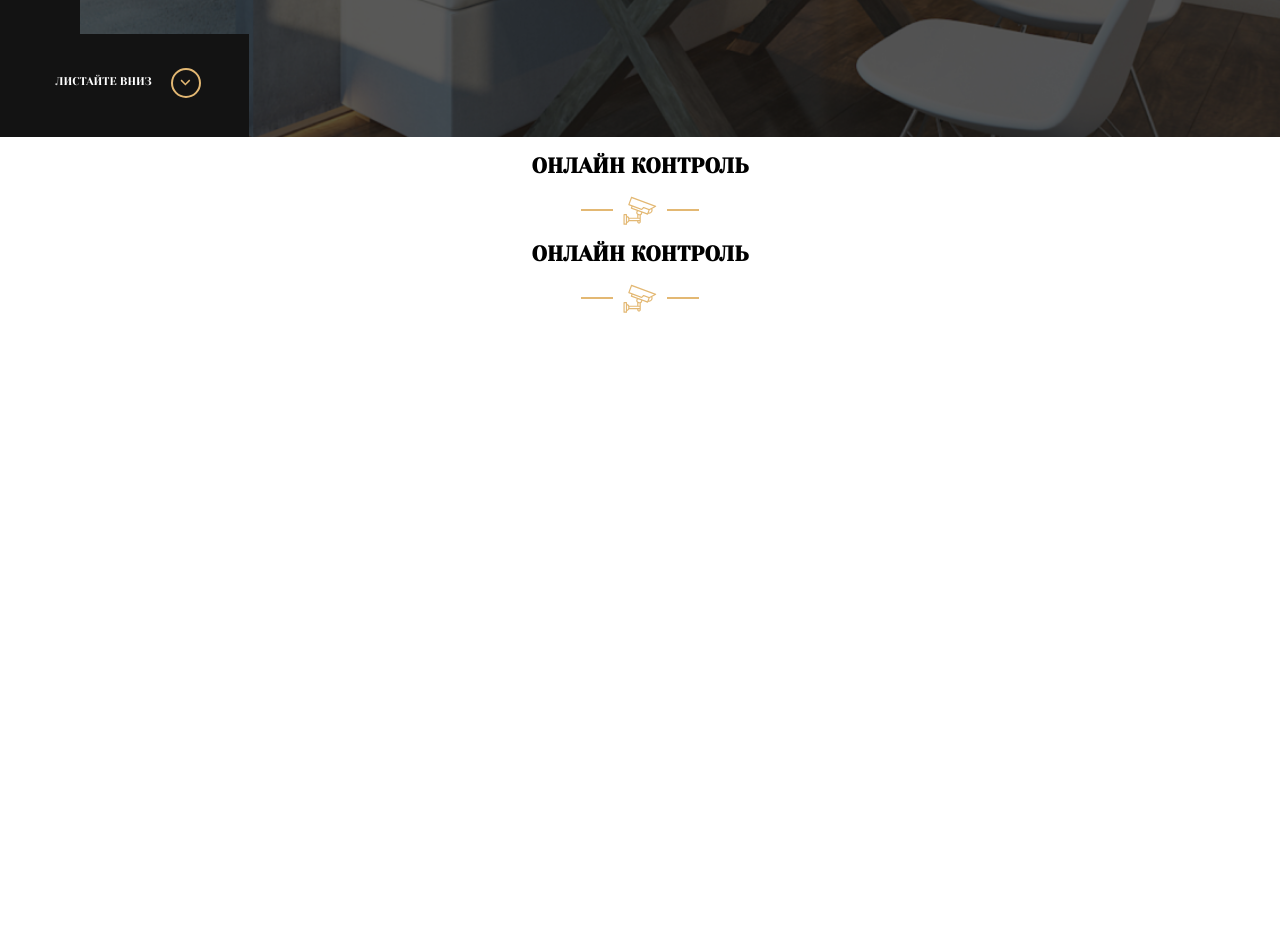
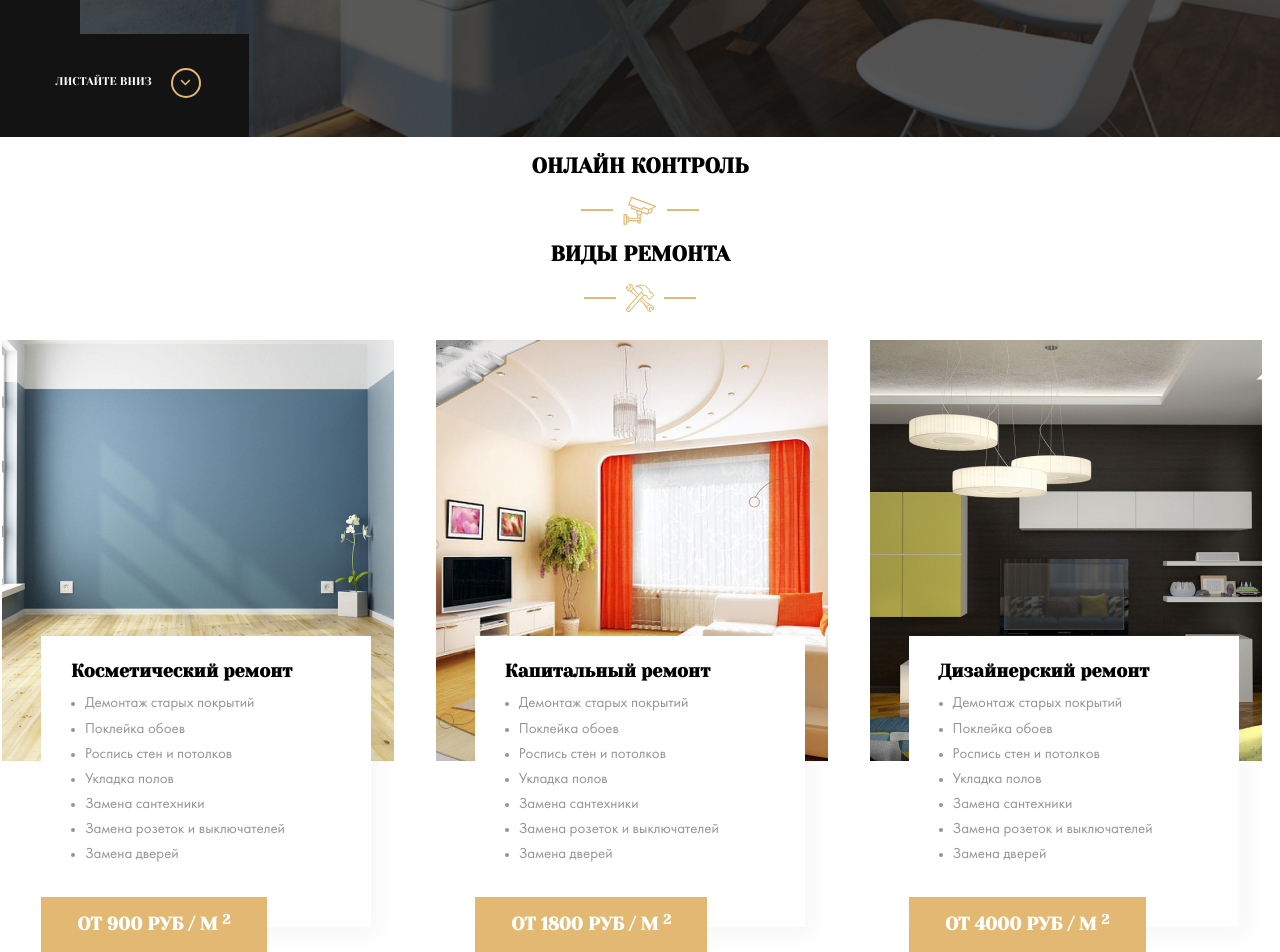
Before and after one commit to elek3k/Web_Start, a website: page index.html in a window 1280 px wide. Shown: the part 663-1615 px from the top of the page. Before the commit the page ends 976 px from the top, so only its background shows below. Drawn offline with Linux system fonts and the light colour scheme.

Commit message:
feat: add section types

```diff
--- a/index.html
+++ b/index.html
@@ -70,18 +70,97 @@
     <!-- /.container -->
   </section>
   <!-- /.section control -->
+  <!-- section types -->
   <section class="section types">
     <div class="container">
-      <div class="section-title">
-        <h2 class="section-title__heading">Онлайн контроль</h2>
+      <div class="section-title types__section-title">
+        <h2 class="section-title__heading">Виды ремонта</h2>
         <div class="section-title__image">
-          <img src="img/camera.svg" alt="camera">
+          <img src="img/repair.svg" alt="repair">
         </div>
       </div>
+      <!-- /.section-title -->
+
+      <!-- block cards -->
+      <div class="row">
+        <div class="col">
+          <div class="card">
+            <img src="img/types/type1.jpg" alt="" class="card__image">
+            <div class="card__text">
+              <h3 class="card__title">Косметический ремонт</h3>
+              <!-- /.card__title -->
+              <ul class="card__list">
+                <li class="card__item">Демонтаж старых покрытий</li>
+                <li class="card__item">Поклейка обоев</li>
+                <li class="card__item">Роспись стен и потолков</li>
+                <li class="card__item">Укладка полов</li>
+                <li class="card__item">Замена сантехники</li>
+                <li class="card__item">Замена розеток и выключателей</li>
+                <li class="card__item">Замена дверей</li>
+                <!-- /.card__item -->
+              </ul>
+              <!-- /.card__list -->
+              <strong class="card__pricetag">от 900 руб / m <sup>2</sup></strong>
+            </div>
+            <!-- /.card__text -->
+          </div>
+          <!-- /.card -->
+        </div>
+        <!-- /.col -->
+        <div class="col">
+          <div class="card">
+            <img src="img/types/type2.jpg" alt="" class="card__image">
+            <div class="card__text">
+              <h3 class="card__title">Капитальный ремонт</h3>
+              <!-- /.card__title -->
+              <ul class="card__list">
+                <li class="card__item">Демонтаж старых покрытий</li>
+                <li class="card__item">Поклейка обоев</li>
+                <li class="card__item">Роспись стен и потолков</li>
+                <li class="card__item">Укладка полов</li>
+                <li class="card__item">Замена сантехники</li>
+                <li class="card__item">Замена розеток и выключателей</li>
+                <li class="card__item">Замена дверей</li>
+                <!-- /.card__item -->
+              </ul>
+              <!-- /.card__list -->
+              <strong class="card__pricetag">от 1800 руб / m <sup>2</sup></strong>
+            </div>
+            <!-- /.card__text -->
+          </div>
+          <!-- /.card -->
+        </div>
+        <!-- /.col -->
+        <div class="col">
+          <div class="card">
+            <img src="img/types/type3.jpg" alt="" class="card__image">
+            <div class="card__text">
+              <h3 class="card__title">Дизайнерский ремонт</h3>
+              <!-- /.card__title -->
+              <ul class="card__list">
+                <li class="card__item">Демонтаж старых покрытий</li>
+                <li class="card__item">Поклейка обоев</li>
+                <li class="card__item">Роспись стен и потолков</li>
+                <li class="card__item">Укладка полов</li>
+                <li class="card__item">Замена сантехники</li>
+                <li class="card__item">Замена розеток и выключателей</li>
+                <li class="card__item">Замена дверей</li>
+                <!-- /.card__item -->
+              </ul>
+              <!-- /.card__list -->
+              <strong class="card__pricetag">от 4000 руб / m <sup>2</sup></strong>
+            </div>
+            <!-- /.card__text -->
+          </div>
+          <!-- /.card -->
+        </div>
+        <!-- /.col -->
+      </div>
+      <!-- /.row -->
     </div>
     <!-- /.container -->
   </section>
-  <!-- /.section control -->
+  <!-- /.section types -->
 
 </body>
 </html>
--- a/sass/_settings.sass
+++ b/sass/_settings.sass
@@ -5,6 +5,8 @@ html
 body
   font-family: 'FuturaBookC', sans-serif
   font-size: 1rem
+img
+  max-width: 100%
 .section
   &-title
     text-align: center
--- a/sass/_variables.sass
+++ b/sass/_variables.sass
@@ -1,3 +1,4 @@
 $dark: #131313
 $light: #fff
 $primary: #e3b873
+$secondary: #959595
--- a/sass/style.sass
+++ b/sass/style.sass
@@ -7,5 +7,6 @@
 @import 'templates/header'
 @import 'templates/hero'
 @import 'templates/control'
+@import 'templates/types'
 
 @import 'media'
--- /dev/null
+++ b/sass/templates/_types.sass
@@ -0,0 +1,39 @@
+.types
+  &__section-title
+    margin-bottom:  2rem
+.row
+  display: flex
+  align-items: start
+  justify-content: space-between
+.col
+  flex-basis: 32%
+.card
+  &__text
+    position: relative
+    margin: 0 auto
+    margin-top: -9.3rem
+    padding: 1.79rem 2.14rem
+    max-width: 23.6rem
+    background-color: #fff
+    box-shadow: 10px 10px 20px rgba(0, 0, 0, 0.03)
+  &__title
+    font-family: 'Yeseva One', cursive
+    font-size: 1.29rem
+    margin-top: 0
+    margin-bottom: 0.7rem
+  &__list
+    margin: 0 0 2.5rem 1rem
+    padding: 0
+    font-size: 1.07rem
+    line-height: 1.79rem
+    color: $secondary
+  &__pricetag
+    position: absolute
+    left: 0
+    bottom: -1.79rem
+    font-size: 1.29rem
+    font-family: 'Yeseva One', cursive
+    text-transform: uppercase
+    background-color: $primary
+    color: $light
+    padding: 1.214rem 2.6rem
```
Also changed, not shown: css/style.min.css, img/repair.svg (added), img/types/type1.jpg (added), img/types/type2.jpg (added), img/types/type3.jpg (added).
